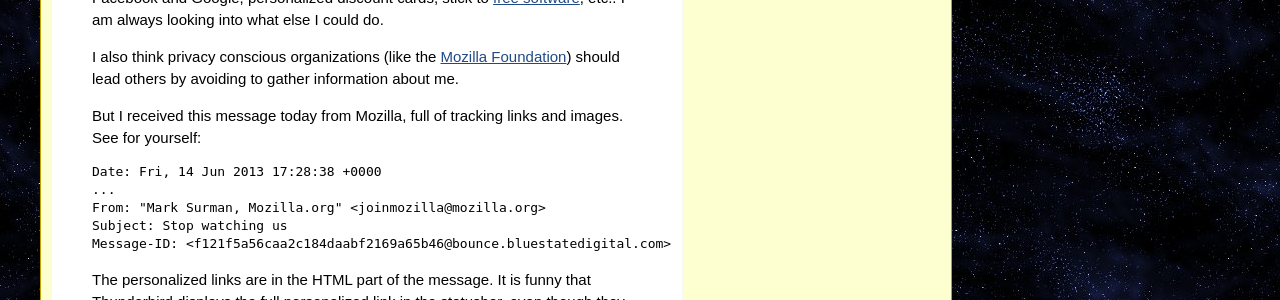
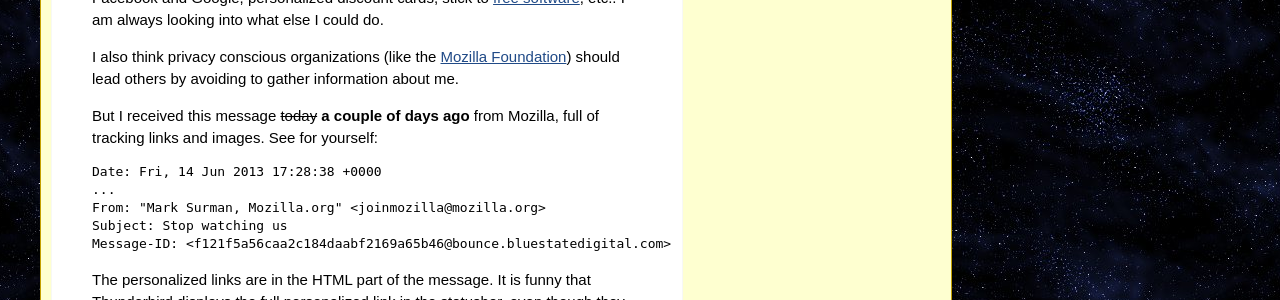
Before and after one commit to emilis/emilis.github.com, a Jekyll site: the page built from _posts/2013/2013-06-16-mozilla-stop-watching-me.md, in a window 1280 px wide. Shown: the part 658-958 px from the top of the page. Built offline with Jekyll 4.4.1, drawn with Linux system fonts in a browser that asks for light colours; comment, search, counter and statistics services are not loaded; a style sheet for code colours, icons or effects is not loaded.

Commit message:
Corrected date of the quoted Mozilla email.

```diff
--- a/_posts/2013/2013-06-16-mozilla-stop-watching-me.md
+++ b/_posts/2013/2013-06-16-mozilla-stop-watching-me.md
@@ -16,7 +16,7 @@
 
 I also think privacy conscious organizations (like the [Mozilla Foundation](https://mozilla.org/)) should lead others by avoiding to gather information about me.
 
-But I received this message today from Mozilla, full of tracking links and images. See for yourself:
+But I received this message <strike>today</strike> **a couple of days ago** from Mozilla, full of tracking links and images. See for yourself:
 
     Date: Fri, 14 Jun 2013 17:28:38 +0000
     ...
```
